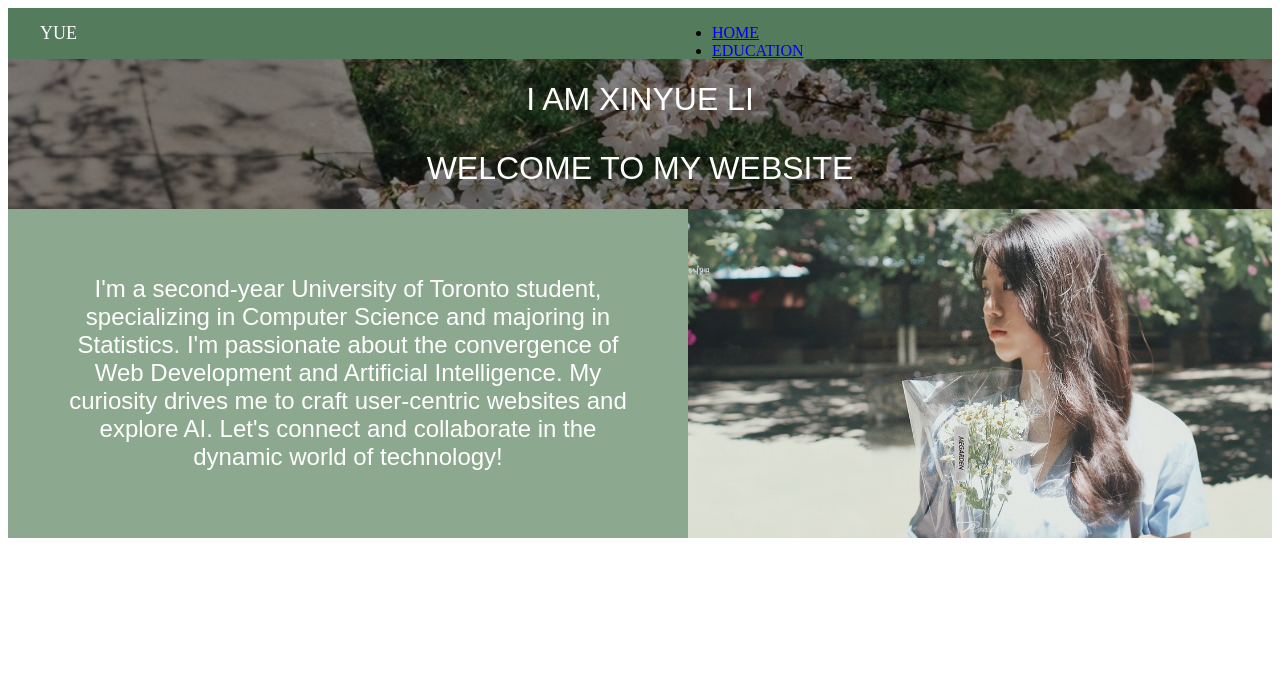
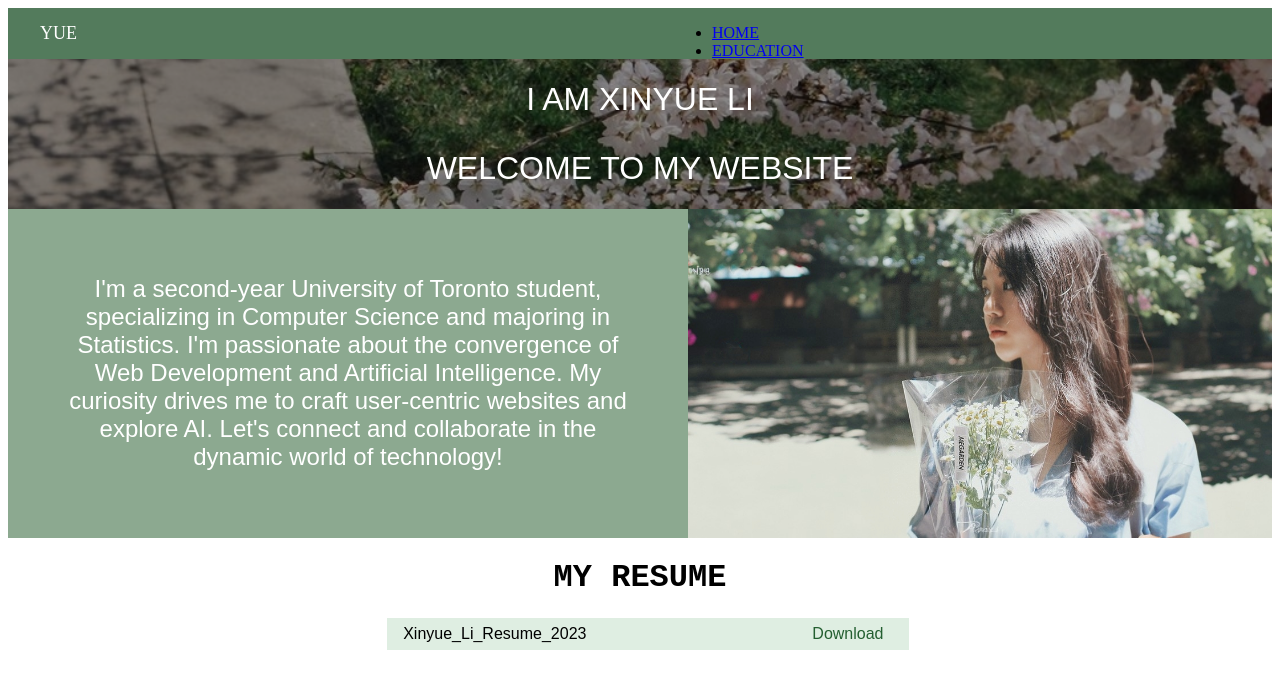
Before and after one commit to hecateli/portfolio, a Gatsby site: page / in a window 1280 px wide. Built offline with nearby package versions, Linux system fonts and the light colour scheme; Gatsby itself is replaced by a stand-in of ours; a web font is replaced by a local one.

Commit message:
finish resume

```diff
--- a/src/components/Introduction.module.css
+++ b/src/components/Introduction.module.css
@@ -4,6 +4,8 @@
     font-weight: normal;
     src: url("../../public/static/fonts/Cardo-Regular.ttf") format("truetype");
   }
+
+
 
 .intro_container{
     display: flex;
--- /dev/null
+++ b/src/components/Resume.js
@@ -0,0 +1,26 @@
+import * as React from 'react'
+import downloadFile from '../../public/static/files/Xinyue_Li\'s_Resume.pdf'
+import { resume_container,
+    resume_heading,
+    resume_download_container,
+    resume_download_text,
+    resume_download_button }
+    from './Resume.module.css'
+
+const Resume = () => {
+    return (
+        <div className={resume_container}>
+            <h1 className={resume_heading}>MY RESUME</h1>
+            <div className={resume_download_container}>
+                <a href={downloadFile} className={resume_download_text} download>
+                    Xinyue_Li_Resume_2023
+                </a>
+                <a href={downloadFile} className={resume_download_button} download>
+                    Download
+                </a>
+            </div>
+        </div>
+    )
+}
+
+export default Resume
--- /dev/null
+++ b/src/components/Resume.module.css
@@ -0,0 +1,48 @@
+@font-face {
+    font-family: "Cutive Mono";
+    font-style: normal;
+    font-weight: normal;
+    src: url("../../public/static/fonts/CutiveMono-Regular.ttf") format("truetype");
+  }
+
+@font-face {
+    font-family: "Share";
+    font-style: italic;
+    font-weight: normal;
+    src: url("../../public/static/fonts/Share-Italic.ttf") format("truetype");
+}
+
+.resume_container{
+
+}
+
+.resume_heading {
+    font-family: "Cutive Mono", monospace;
+    text-align: center;
+}
+
+.resume_download_container{
+    display: flex;
+    width: 40%;
+    margin-left: 30%;
+    margin-right: 30%;
+    padding-left: 1rem;
+    height: 2rem;
+    background-color: #DFEEE2;
+    align-items: center;
+}
+.resume_download_text{
+    font-family: "Share", sans-serif;
+    text-decoration: none;
+    color: #000000;
+    width: 70%;
+}
+
+.resume_download_button{
+    font-family: "Share", sans-serif;
+    text-decoration: none;
+    color: #245F31;
+    text-align: right;
+    padding-right: 5%;
+    width: 30%;
+}
--- a/src/pages/index.js
+++ b/src/pages/index.js
@@ -2,6 +2,7 @@ import * as React from "react"
 import Layout from '../components/layout'
 import Welcome from "../components/Welcome"
 import Introduction from "../components/Introduction"
+import Resume from "../components/Resume"
 
 const IndexPage = () => {
   return (
@@ -10,6 +11,7 @@ const IndexPage = () => {
         </Layout>
         <Welcome/>
         <Introduction />
+        <Resume/>
     </div>
 
   )
```
